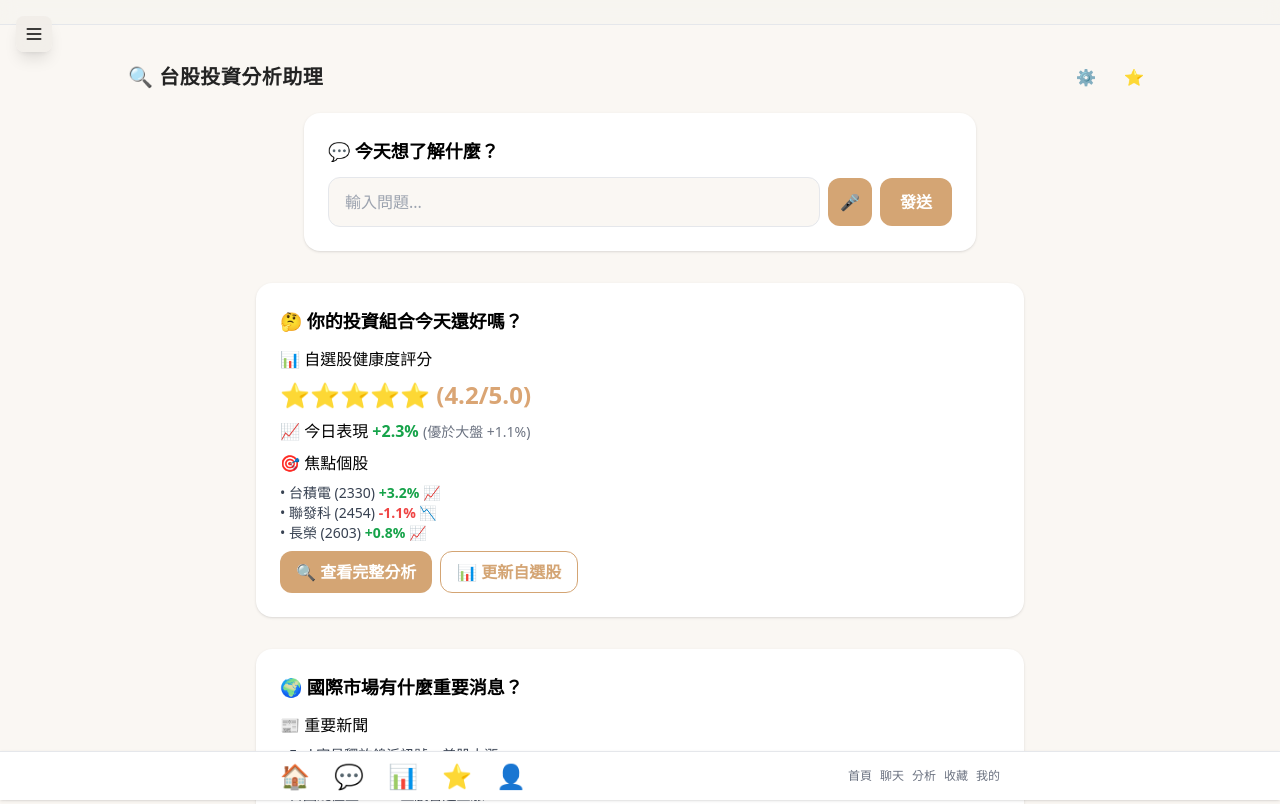
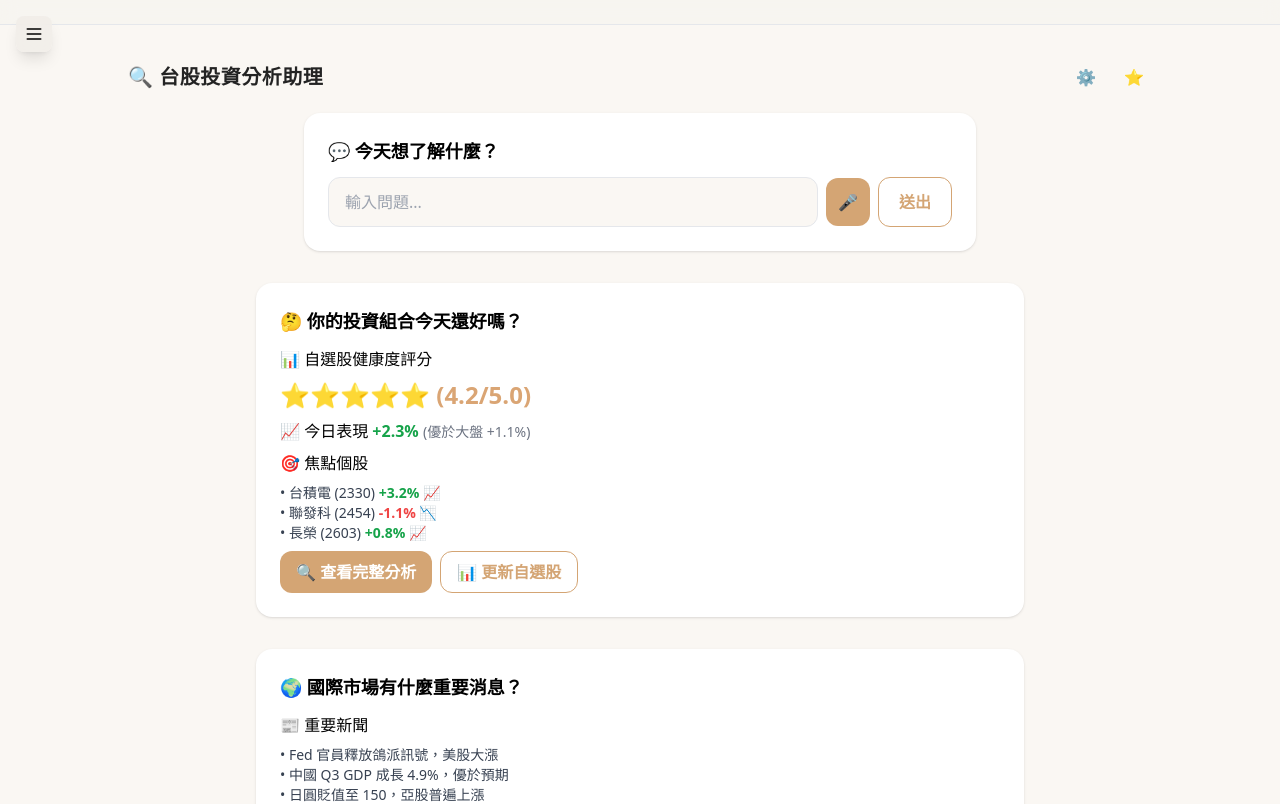
Before and after one commit to hihihowru/ai_chat_twstock, a Next.js app: page / in a window 1280 px wide. Shown: the top 804 px of the page. Built offline with nearby package versions, Linux system fonts and the light colour scheme.

Commit message:
home page edit

```diff
--- a/app/page.tsx
+++ b/app/page.tsx
@@ -21,7 +21,7 @@ export default function HomePage() {
             placeholder="輸入問題..."
           />
           <button className="p-3 rounded-xl bg-primary text-white font-bold hover:bg-primary-hover transition flex items-center"><span role="img" aria-label="mic">🎤</span></button>
-          <button className="px-5 py-3 rounded-xl bg-primary text-white font-bold hover:bg-primary-hover transition">發送</button>
+          <button className="px-5 py-3 rounded-xl border border-primary text-primary font-semibold hover:bg-primary/10 transition">送出</button>
         </div>
       </section>
 
@@ -110,26 +110,6 @@ export default function HomePage() {
         </div>
         <button className="mt-2 px-4 py-2 rounded-xl bg-primary text-white font-bold hover:bg-primary-hover transition">更多問題...</button>
       </section>
-
-      {/* 底部導航 */}
-      <footer className="fixed bottom-0 left-0 w-full bg-white border-t border-gray-200 shadow z-30">
-        <div className="max-w-3xl mx-auto flex justify-between items-center px-6 py-2">
-          <div className="flex gap-6 text-2xl">
-            <button className="text-primary"><span role="img" aria-label="home">🏠</span></button>
-            <button><span role="img" aria-label="chat">💬</span></button>
-            <button><span role="img" aria-label="chart">📊</span></button>
-            <button><span role="img" aria-label="star">⭐</span></button>
-            <button><span role="img" aria-label="user">👤</span></button>
-          </div>
-          <div className="flex gap-2 text-xs text-gray-500">
-            <span>首頁</span>
-            <span>聊天</span>
-            <span>分析</span>
-            <span>收藏</span>
-            <span>我的</span>
-          </div>
-        </div>
-      </footer>
     </div>
   );
 }
```
